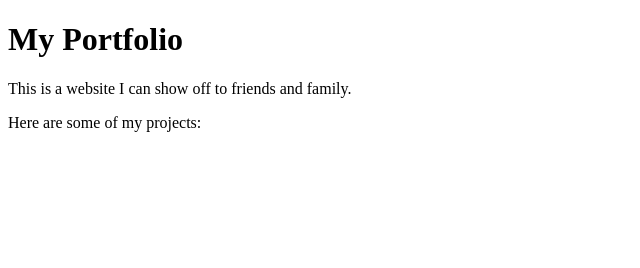
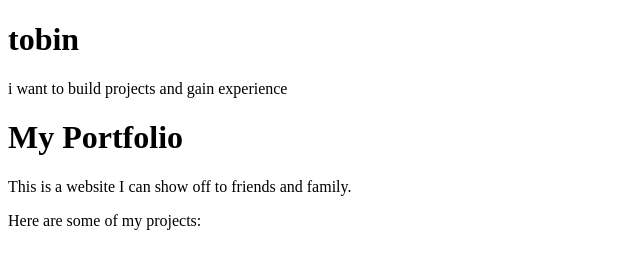
Before and after one commit to t0b1n16/My-portfolio, a plain HTML site: page index.html in a window 1280 px wide. Shown: the whole page, without its empty margins (0-640 px from the left). Drawn offline with Linux system fonts and the light colour scheme.

Commit message:
make the page about me

```diff
--- a/index.html
+++ b/index.html
@@ -4,6 +4,8 @@
 		<title>My Portfolio</title>
 	</head>
 	<body>
+        <h1>tobin</h1>
+<p>i want to build projects and gain experience</p>
 		<h1>My Portfolio</h1>
 		<p>This is a website I can show off to friends and family.</p>
 <p>Here are some of my projects:</p>
```
